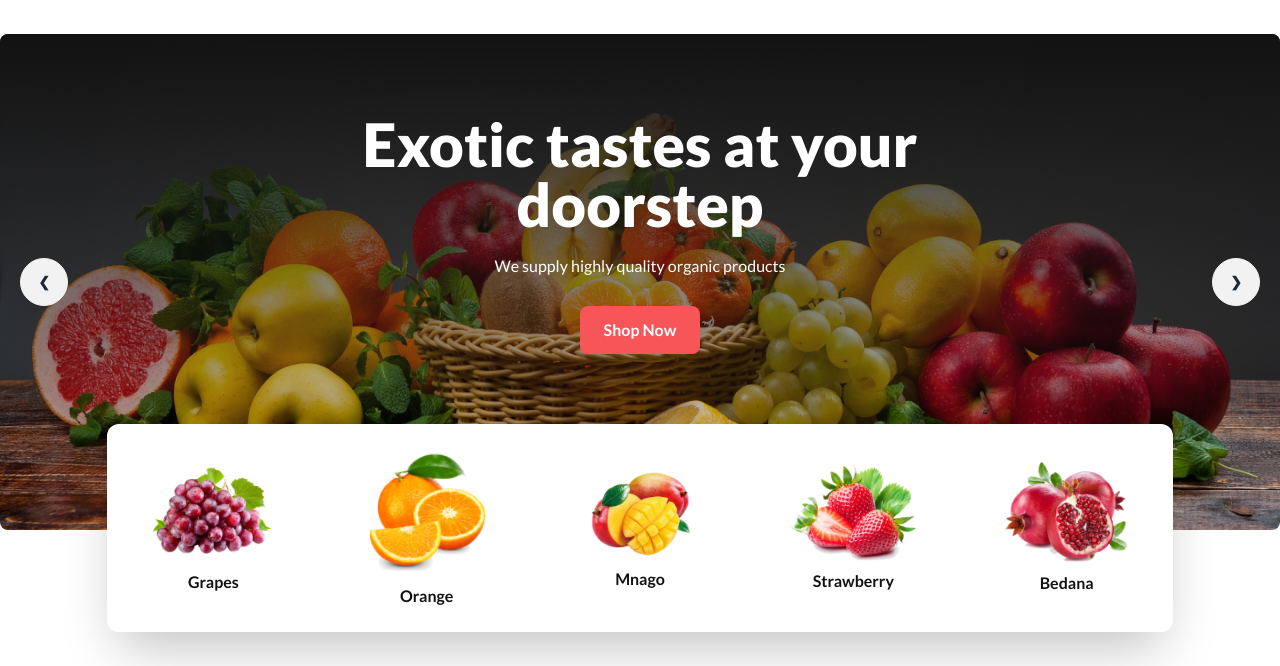
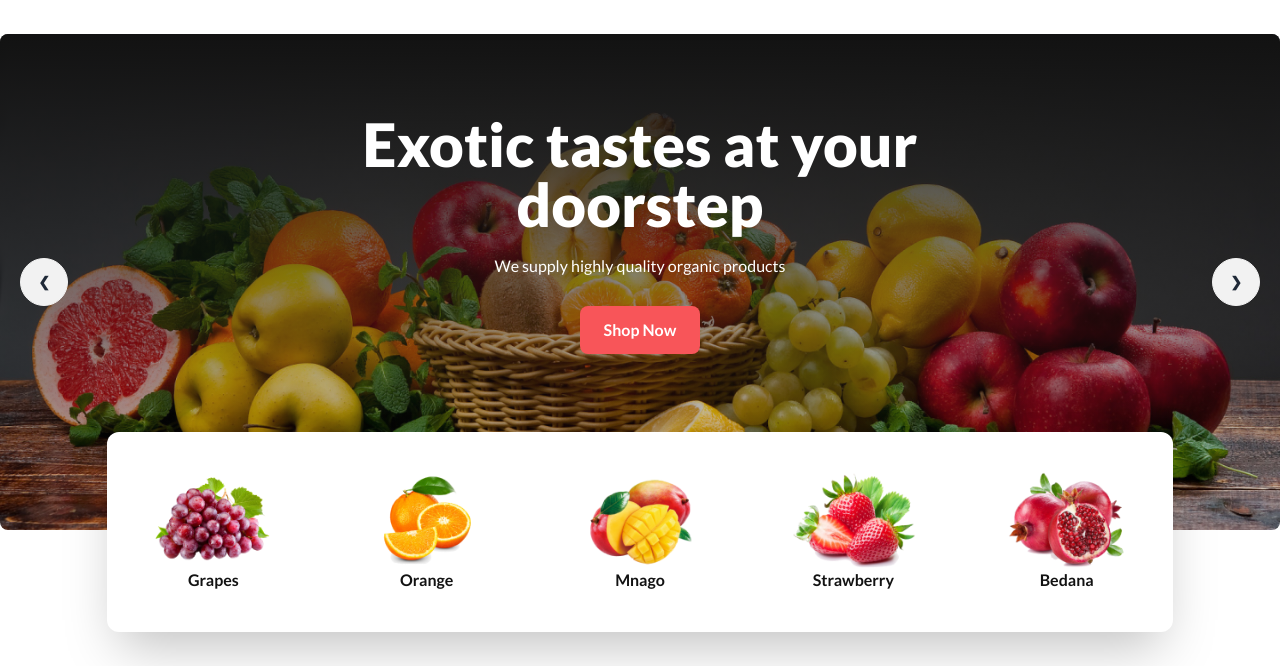
Before and after one commit to EligibleDev/assignment_3, a plain HTML site: page index.html in a window 1280 px wide. Shown: the part 134-800 px from the top of the page. Drawn offline with nearby package versions, Linux system fonts and the light colour scheme; grey boxes are pictures that could not be loaded.

Commit message:
just played with the banner

```diff
--- a/index.html
+++ b/index.html
@@ -243,28 +243,28 @@
 
         <div
             class="sm:grid hidden grid-cols-5 right-0 left-0 -bottom-24  z-[9999999999999999999999999999999] bg-white absolute mx-auto justify-evenly items-center rounded-xl w-10/12 shadow-2xl">
-            <div class="flex justify-center gap-2 flex-col h-52 items-center">
-                <img class="w-3/5" src="./images/fruit1.png" alt="">
+            <div class="flex justify-between flex-col py-10 items-center">
+                <img class="h-24" src="./images/fruit1.png" alt="">
                 <p class="text-base text-accent-black font-semibold">Grapes</p>
             </div>
 
-            <div class="flex justify-center gap-2 flex-col h-52 items-center">
-                <img class="w-3/5" src="./images/fruit2.png" alt="">
+            <div class="flex justify-between flex-col py-10 items-center">
+                <img class="h-24" src="./images/fruit2.png" alt="">
                 <p class="text-base text-accent-black font-semibold">Orange</p>
             </div>
 
-            <div class="flex justify-center gap-2 flex-col h-52 items-center">
-                <img class="w-3/5" src="./images/fruit3.png" alt="">
+            <div class="flex justify-between flex-col py-10 items-center">
+                <img class="h-24" src="./images/fruit3.png" alt="">
                 <p class="text-base text-accent-black font-semibold">Mnago</p>
             </div>
 
-            <div class="flex justify-center gap-2 flex-col h-52 items-center">
-                <img class="w-3/5" src="./images/fruit4.png" alt="">
+            <div class="flex justify-between flex-col py-10 items-center">
+                <img class="h-24" src="./images/fruit4.png" alt="">
                 <p class="text-base text-accent-black font-semibold">Strawberry</p>
             </div>
 
-            <div class="flex justify-center gap-2 flex-col h-52 items-center">
-                <img class="w-3/5" src="./images/fruit5.png" alt="">
+            <div class="flex justify-between flex-col py-10 items-center">
+                <img class="h-24" src="./images/fruit5.png" alt="">
                 <p class="text-base text-accent-black font-semibold">Bedana</p>
             </div>
         </div>
```
